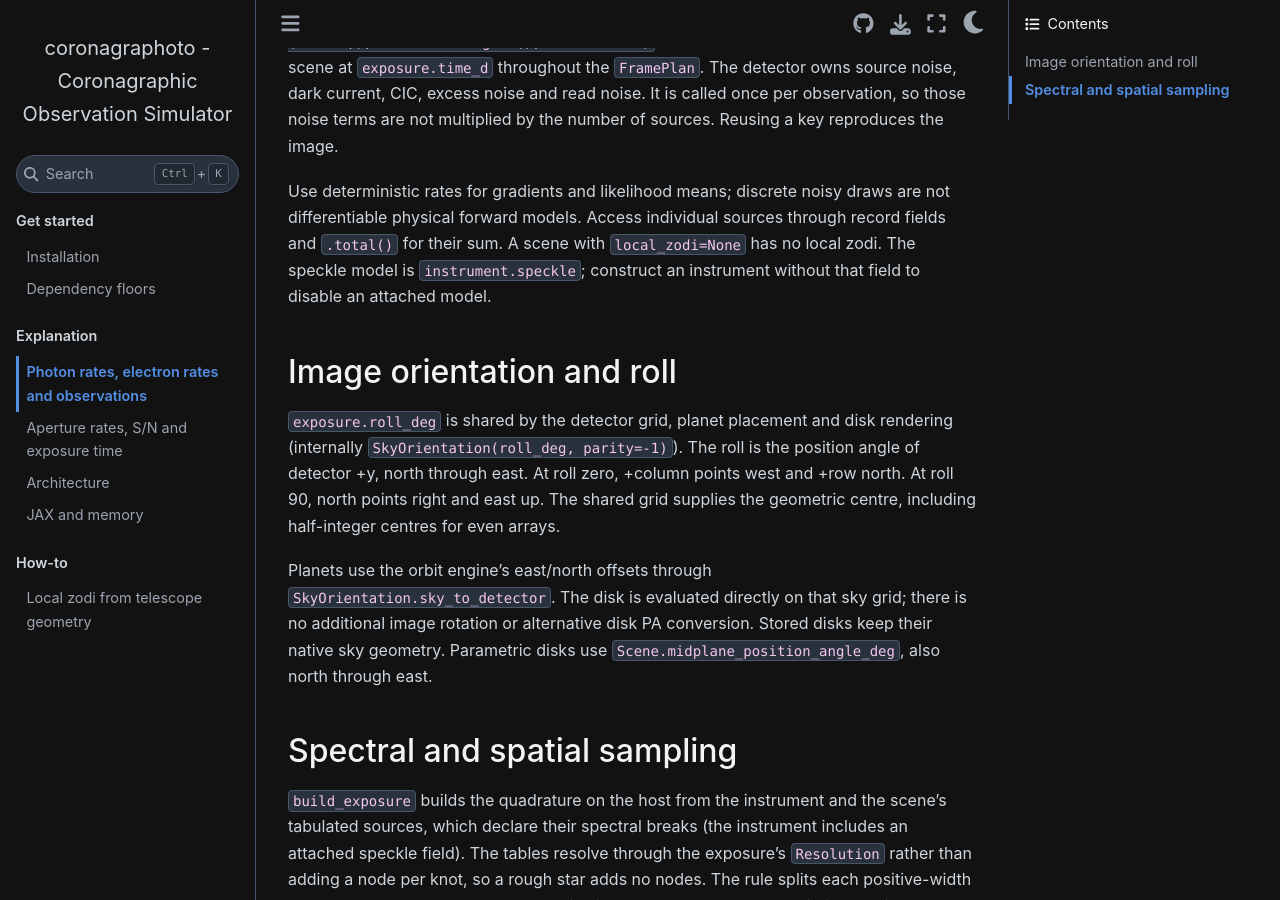
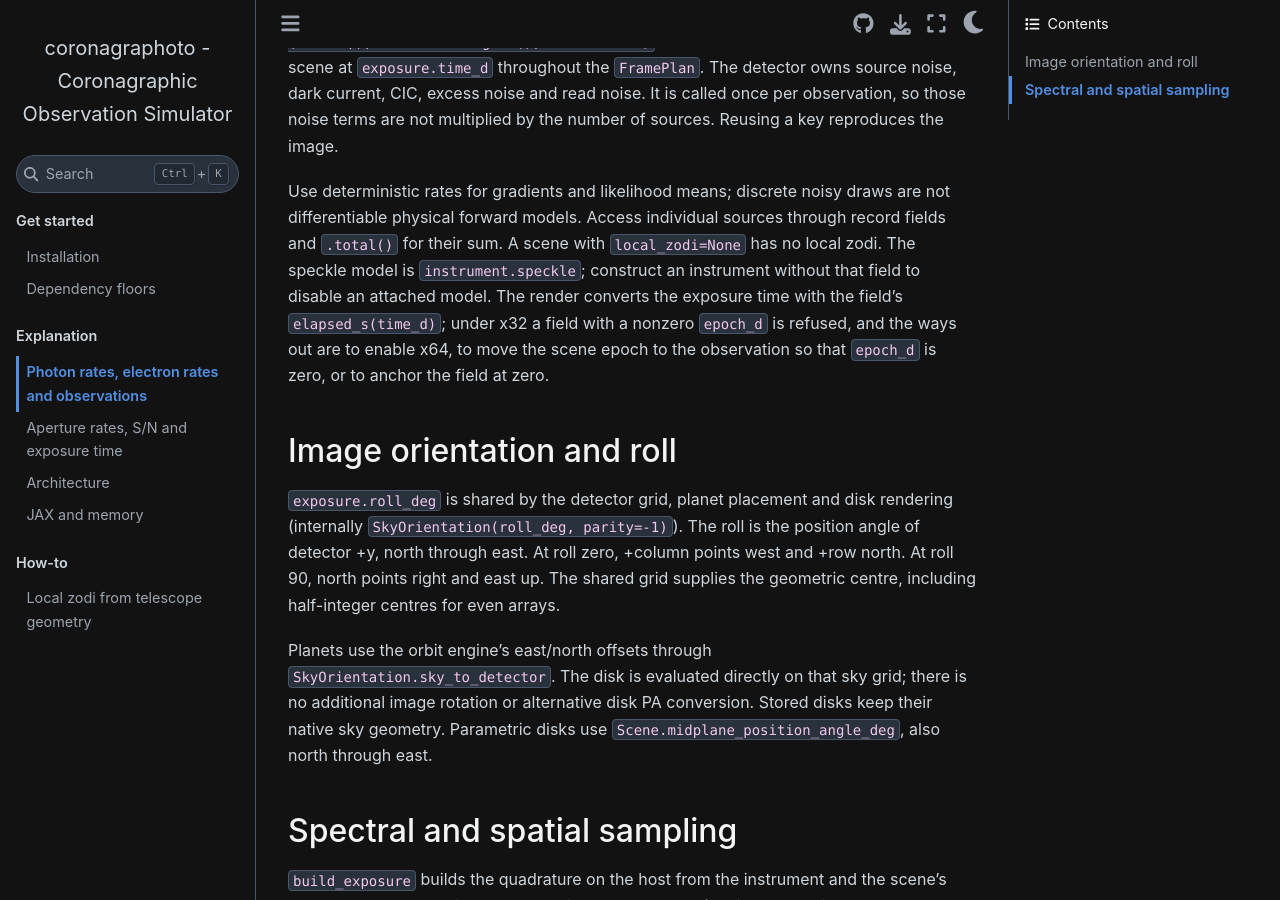
Before and after one commit to CoreySpohn/coronagraphoto, a Sphinx documentation site: the page built from docs/explanation/rate_vs_readout.md, in a window 1280 px wide and 900 px high, scrolled down 1106 px. Built offline with Sphinx 7.4.7 and the Sphinx Book theme 1.1.4, drawn with Linux system fonts in a browser that asks for light colours; pages that are not in the unit, such as notebooks, are missing from menus.

Commit message:
fix(simulation)!: convert scene time through the speckle field's elapsed_s
BREAKING CHANGE: the render passes realize(wavelength_nm=..., elapsed_s=speckle.elapsed_s(time_d)) to Instrument.speckle, so a speckle field must implement realize with the elapsed_s keyword (seconds since its clock origin) and must not subtract epoch_d itself. Under x32, rendering with a field whose epoch_d is nonzero now raises ValueError instead of returning a result quantized to the float32 spacing of the epoch; enable x64, move the scene epoch to the observation so that epoch_d is zero, or anchor the field at zero.

```diff
--- a/docs/explanation/rate_vs_readout.md
+++ b/docs/explanation/rate_vs_readout.md
@@ -48,7 +48,11 @@ Use deterministic rates for gradients and likelihood means; discrete noisy
 draws are not differentiable physical forward models. Access individual
 sources through record fields and `.total()` for their sum. A scene with
 `local_zodi=None` has no local zodi. The speckle model is `instrument.speckle`;
-construct an instrument without that field to disable an attached model.
+construct an instrument without that field to disable an attached model. The
+render converts the exposure time with the field's `elapsed_s(time_d)`; under
+x32 a field with a nonzero `epoch_d` is refused, and the ways out are to enable
+x64, to move the scene epoch to the observation so that `epoch_d` is zero, or to
+anchor the field at zero.
 
 ## Image orientation and roll
 
```
Also changed, not shown: README.md (+6 -2 lines), 3 other files.
